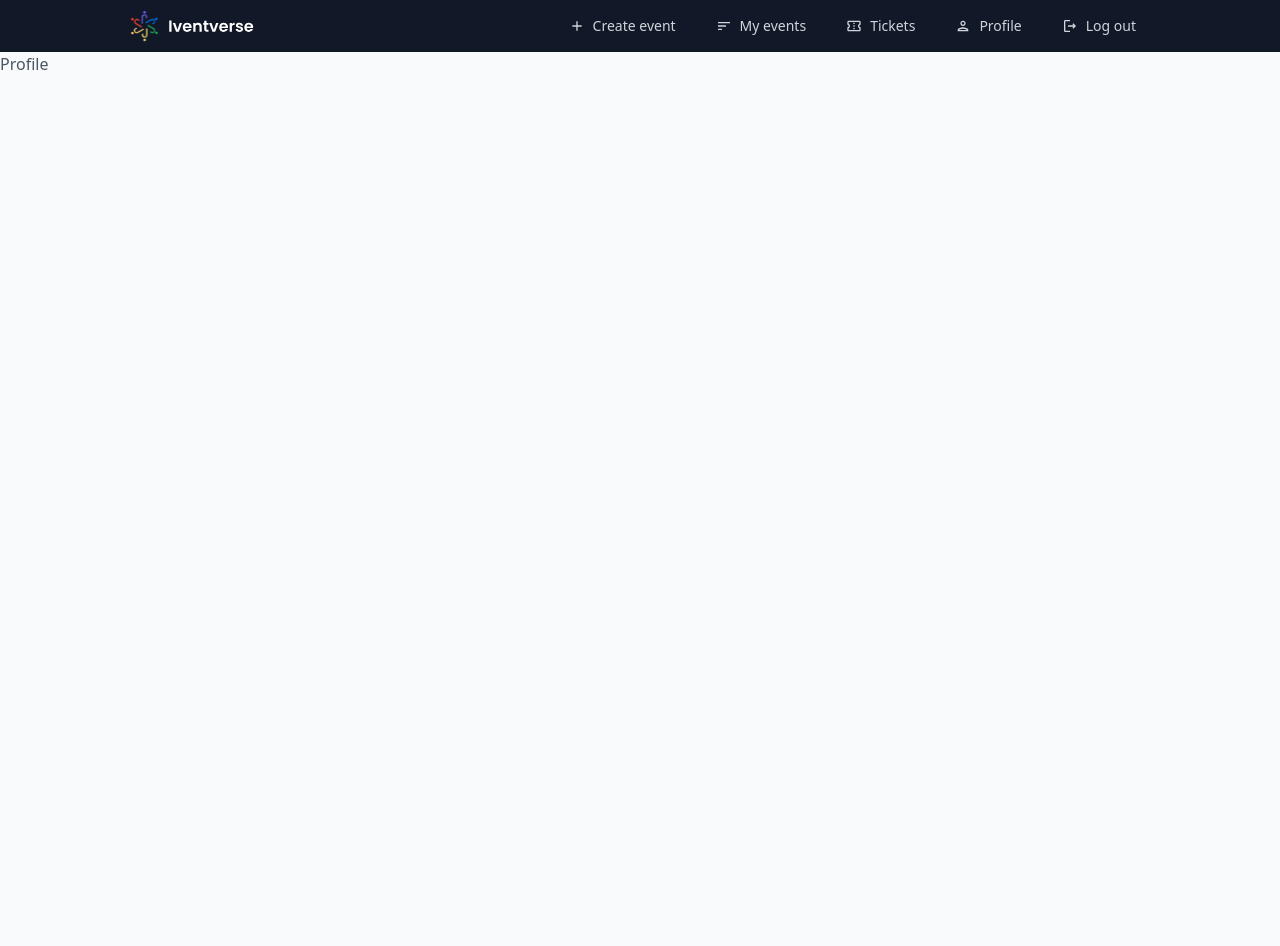
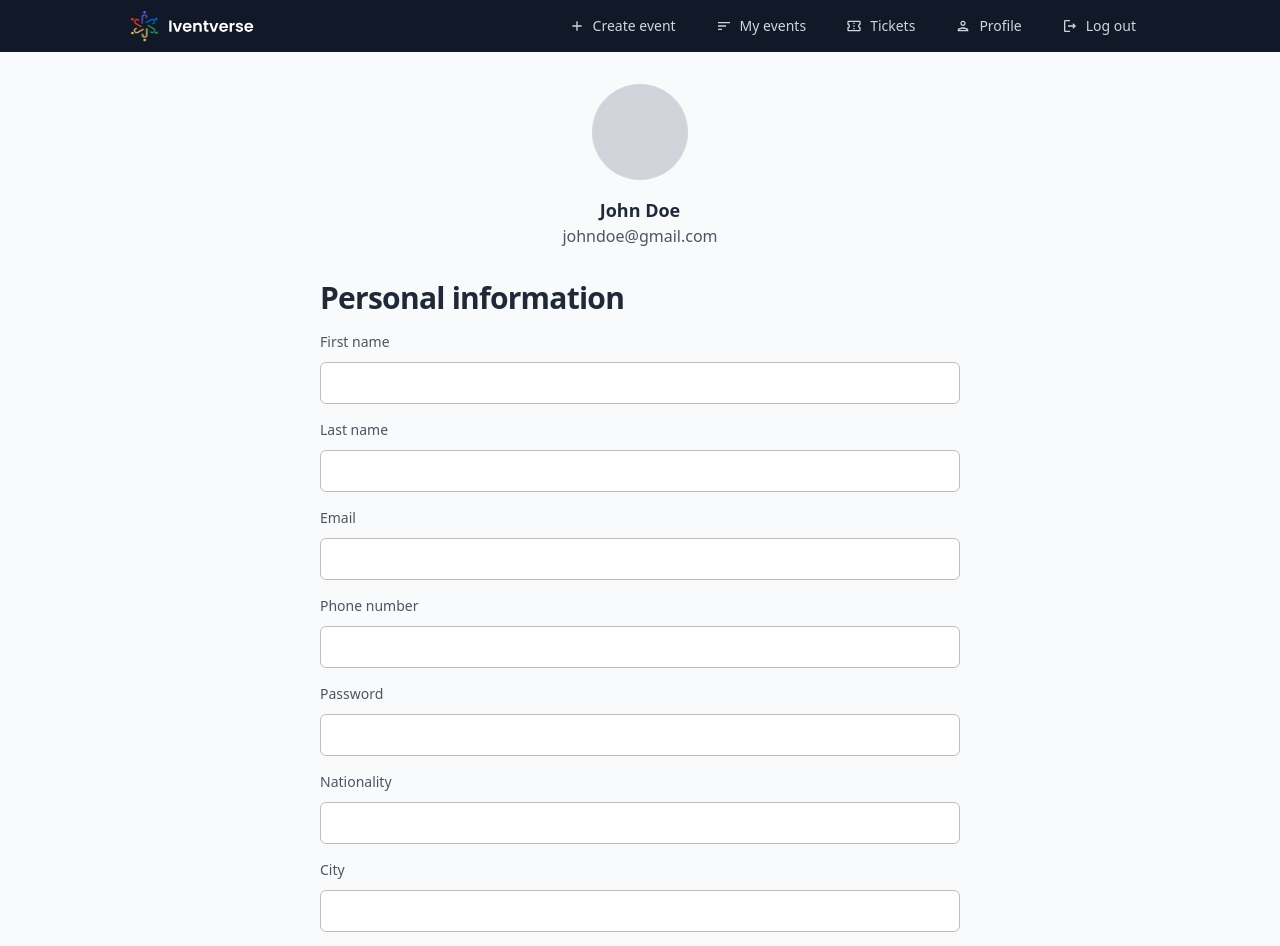
Before and after one commit to ivents/ivent_frontend, a React (Vite) app: page /profile in a window 1280 px wide. Shown: the top 946 px of the page. Before the commit the page ends 800 px from the top, so only its background shows below. Built offline with nearby package versions, Linux system fonts and the light colour scheme; sample sign-in values are in the browser's storage.

Commit message:
Create ui placeholders for profile and my-events pages

```diff
--- a/src/pages/private/my-events/index.jsx
+++ b/src/pages/private/my-events/index.jsx
@@ -1,5 +1,10 @@
 const MyEvents = () => {
-  return <div>MyEvents</div>;
+  return (
+    <main className="p-4">
+      <h1>My events</h1>
+      <p className="mt-2">The events you have created will show up here</p>
+    </main>
+  );
 };
 
 export default MyEvents;
--- a/src/pages/private/profile/index.jsx
+++ b/src/pages/private/profile/index.jsx
@@ -1,5 +1,81 @@
+import { Field, Form, Formik } from "formik";
+import { ToastContainer } from "react-toastify";
+
 const Profile = () => {
-  return <div>Profile</div>;
+  return (
+    <main className="w-[90%] md:w-3/4 lg:w-1/2 mx-auto py-8">
+      <div className="h-24 w-24 rounded-full bg-gray-300 mx-auto" />
+      <p className="font-bold text-lg text-center mt-4 text-gray-800">
+        John Doe
+      </p>
+      <p className="text-center">johndoe@gmail.com</p>
+
+      <Formik>
+        <Form className="mt-8">
+          <ToastContainer />
+          <h1 className="mb-4">Personal information</h1>
+
+          <div className="mb-4">
+            <label htmlFor="first_name">First name</label>
+            <Field
+              className="w-full"
+              type="text"
+              name="first_name"
+              id="first_name"
+            />
+          </div>
+          <div className="mb-4">
+            <label htmlFor="last_name">Last name</label>
+            <Field
+              className="w-full"
+              type="text"
+              name="last_name"
+              id="last_name"
+            />
+          </div>
+          <div className="mb-4">
+            <label htmlFor="email">Email</label>
+            <Field className="w-full" type="email" name="email" id="email" />
+          </div>
+          <div className="mb-4">
+            <label htmlFor="phone_number">Phone number</label>
+            <Field
+              className="w-full"
+              type="text"
+              name="phone_number"
+              id="phone_number"
+            />
+          </div>
+          <div className="mb-4">
+            <label htmlFor="password">Password</label>
+            <Field
+              className="w-full"
+              type="password"
+              name="password"
+              id="password"
+            />
+          </div>
+          <div className="mb-4">
+            <label htmlFor="nationality">Nationality</label>
+            <Field
+              className="w-full"
+              type="text"
+              name="nationality"
+              id="nationality"
+            />
+          </div>
+          <div className="mb-4">
+            <label htmlFor="city">City</label>
+            <Field className="w-full" type="text" name="city" id="city" />
+          </div>
+
+          <button type="submit" className="btn btn-accent w-full">
+            Update profile
+          </button>
+        </Form>
+      </Formik>
+    </main>
+  );
 };
 
 export default Profile;
--- a/src/pages/public/auth/components/Login.jsx
+++ b/src/pages/public/auth/components/Login.jsx
@@ -61,7 +61,7 @@ const Login = ({ setVisibleComponent, prevPage }) => {
         <div className="mb-4">
           <label htmlFor="email">Email</label>
           <Field
-            className="w-full px-4 py-2"
+            className="w-full"
             type="email"
             name="email"
             id="email"
@@ -74,7 +74,7 @@ const Login = ({ setVisibleComponent, prevPage }) => {
           <div className="relative">
             <label htmlFor="password">Password</label>
             <Field
-              className="w-full px-4 py-2"
+              className="w-full"
               type={isShowingPassword ? "text" : "password"}
               name="password"
               id="password"
--- a/src/pages/public/auth/index.jsx
+++ b/src/pages/public/auth/index.jsx
@@ -1,6 +1,7 @@
 import { useState } from "react";
 import Signup from "./components/Signup";
 import Login from "./components/Login";
+import { redirect } from "react-router-dom";
 
 const Auth = () => {
   const [visibleComponent, setVisibleComponent] = useState("login");
```
